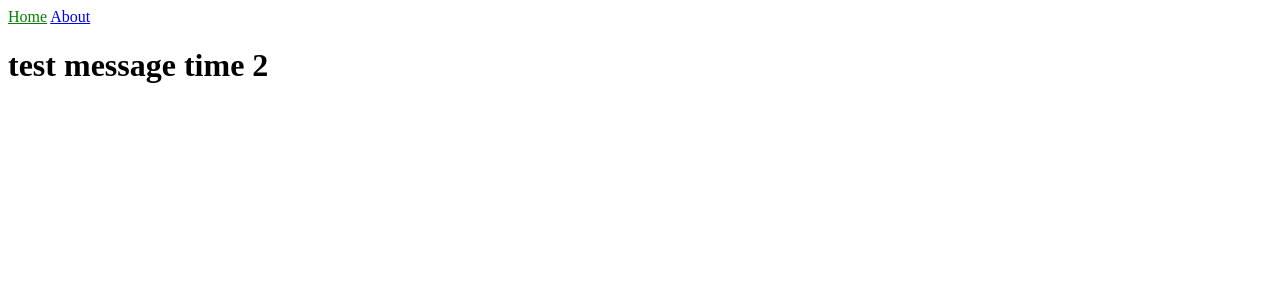
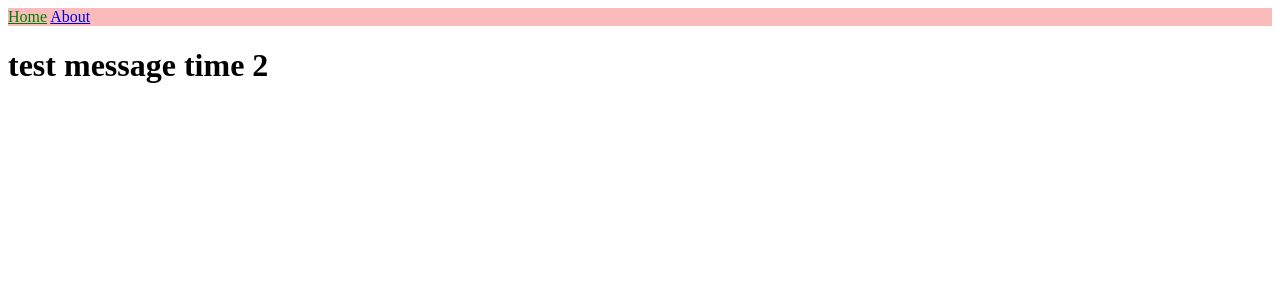
Before and after one commit to MochiHimochi/mochihimochi.github.io, a Jekyll site: the page built from index.html, in a window 1280 px wide. Shown: the top 300 px of the page. Built offline with Jekyll 4.4.1, drawn with Linux system fonts in a browser that asks for light colours.

Commit message:
Update navigation.html

```diff
--- a/_includes/navigation.html
+++ b/_includes/navigation.html
@@ -1,7 +1,5 @@
-<class=nav>
-    <nav>
-      {% for item in site.data.navigation %}
+<nav class=nav>
+    {% for item in site.data.navigation %}
         <a href="{{ item.link }}" {% if page.url == item.link %}class="current"{% endif %}>{{ item.name }}</a>
-      {% endfor %}
-    </nav>
-</class>
+    {% endfor %}
+</nav>
```
